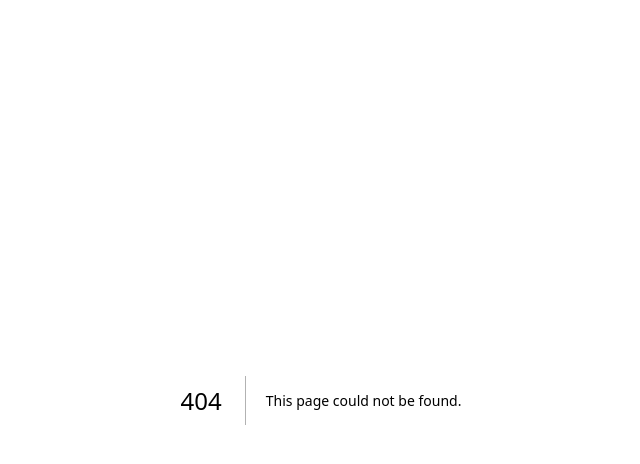
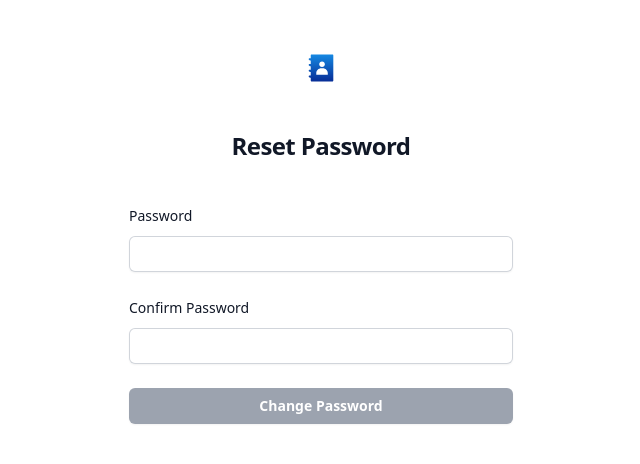
Before and after one commit to chisomije92/contact-manager, a Next.js app: page /forgot-password in a window 1280 px wide. Before the commit this address had no page. Shown: the top 464 px of the page, without its empty margins (319-959 px from the left). Built offline with nearby package versions, Linux system fonts and the light colour scheme.

Commit message:
set up ui layout for reset and forgot password

```diff
--- a/components/AuthForm/index.tsx
+++ b/components/AuthForm/index.tsx
@@ -5,7 +5,7 @@ import { useRouter } from "next/router";
 import { authenticateUser } from "@/utils/auth";
 import Image from "next/image";
 
-type errorType = {
+export type authErrorType = {
   email: string | null;
   password: string | null;
   name: string | null;
@@ -20,7 +20,7 @@ const AuthForm = () => {
     email: "",
     password: "",
   });
-  const [errors, setErrors] = useState<errorType>({
+  const [errors, setErrors] = useState<authErrorType>({
     email: null,
     password: null,
     name: null,
@@ -124,8 +124,9 @@ const AuthForm = () => {
           "http://localhost:8000/api/auth/register"
         );
       } catch (err: any) {
-        err.response.status === 409 &&
-          setAuthError("User exists already. Please sign in");
+        err.response.status === 409
+          ? setAuthError("User exists already. Please sign in")
+          : setAuthError("Error registering user. Please try again later.");
         console.log(err);
       }
     }
@@ -197,6 +198,16 @@ const AuthForm = () => {
           {errors.password !== "" && formData.password.length < 5 && (
             <span className="text-red-400">{errors.password}</span>
           )}
+          {showLogin && (
+            <div className="text-sm flex justify-end">
+              <Link
+                href="/reset-password"
+                className="font-semibold text-indigo-600 hover:text-indigo-500"
+              >
+                Forgot password?
+              </Link>
+            </div>
+          )}
           <div>
             <button
               disabled={!isFormValid}
--- /dev/null
+++ b/components/ForgotPassword/index.tsx
@@ -0,0 +1,135 @@
+import Link from "next/link";
+
+import React, { useEffect, useState } from "react";
+import Input from "../Input";
+import Image from "next/image";
+
+const ForgotPassword = () => {
+  const [errors, setErrors] = useState<{
+    password: string | null;
+    confirmPassword: string | null;
+  }>({
+    password: null,
+    confirmPassword: null,
+  });
+  const [isFormValid, setIsFormValid] = useState(false);
+  const [authError, setAuthError] = useState<string | null>(null);
+  const [formData, setFormData] = useState({
+    password: "",
+    confirmPassword: "",
+  });
+
+  // Check overall form validity and update isFormValid state
+  useEffect(() => {
+    const checkForFormValidity = (data: any) => {
+      return data.password.length >= 5 && data.confirmPassword.length >= 5;
+    };
+    setIsFormValid(
+      Object.values(errors).every((error) => {
+        return !error;
+      }) && checkForFormValidity(formData)
+    );
+  }, [formData, errors]);
+
+  useEffect(() => {
+    let timer: NodeJS.Timeout;
+    if (authError) timer = setTimeout(() => setAuthError(null), 5000);
+
+    return () => timer && clearTimeout(timer);
+  }, [authError]);
+
+  const handleInputChange = (e: React.ChangeEvent<HTMLInputElement>) => {
+    const { name, value } = e.target;
+    setFormData({ ...formData, [name]: value });
+  };
+
+  const handleInputBlur = (e: React.FocusEvent<HTMLInputElement, Element>) => {
+    const { name, value } = e.target;
+    let error = null;
+
+    // Validation logic
+    switch (name) {
+      case "password":
+        error =
+          value.length < 5 ? "Password must be at least 5 characters long" : "";
+        break;
+      case "confirmPassword":
+        error =
+          value.length < 5 ? "Password must be at least 5 characters long" : "";
+        break;
+      default:
+        break;
+    }
+
+    setErrors({ ...errors, [name]: error });
+  };
+
+  const handleSubmit = (e: React.FormEvent<HTMLFormElement>) => {
+    e.preventDefault();
+  };
+
+  return (
+    <div className="flex min-h-full flex-1 flex-col justify-center px-6 py-12 lg:px-8">
+      <div className="sm:mx-auto sm:w-full sm:max-w-sm">
+        <Image
+          src="/Contacts.svg"
+          width={50}
+          alt="Hux contact manager"
+          height={50}
+          className="mx-auto h-10 w-auto"
+        />
+        <h2 className="mt-10 text-center text-2xl font-bold leading-9 tracking-tight text-gray-900">
+          Reset Password
+        </h2>
+      </div>
+
+      <div className="mt-10 sm:mx-auto sm:w-full sm:max-w-sm">
+        <form className="space-y-6" onSubmit={handleSubmit}>
+          <Input
+            id="password"
+            name="password"
+            type="password"
+            labelText="Password"
+            value={formData.password}
+            onChange={handleInputChange}
+            onBlur={handleInputBlur}
+            className2="mt-2"
+            labelClassName="block text-sm font-medium leading-6 text-gray-900"
+            inputClassName="block w-full rounded-md border-0 py-1.5 text-gray-900 shadow-sm ring-1 ring-inset ring-gray-300 placeholder:text-gray-400 focus:ring-2 focus:ring-inset focus:ring-indigo-600 sm:text-sm sm:leading-6"
+          />
+          {errors.password !== "" && formData.password.length < 5 && (
+            <span className="text-red-400">{errors.password}</span>
+          )}
+          <Input
+            id="confirmPassword"
+            name="confirmPassword"
+            type="password"
+            labelText="Confirm Password"
+            value={formData.confirmPassword}
+            onChange={handleInputChange}
+            onBlur={handleInputBlur}
+            className2="mt-2"
+            labelClassName="block text-sm font-medium leading-6 text-gray-900"
+            inputClassName="block w-full rounded-md border-0 py-1.5 text-gray-900 shadow-sm ring-1 ring-inset ring-gray-300 placeholder:text-gray-400 focus:ring-2 focus:ring-inset focus:ring-indigo-600 sm:text-sm sm:leading-6"
+          />
+          {errors.confirmPassword !== "" &&
+            formData.confirmPassword.length < 5 && (
+              <span className="text-red-400">{errors.confirmPassword}</span>
+            )}
+          <div>
+            <button
+              disabled={!isFormValid}
+              type="submit"
+              className="flex disabled:bg-gray-400 disabled:cursor-not-allowed w-full justify-center rounded-md enabled:bg-indigo-600 px-3 py-1.5 text-sm font-semibold leading-6 text-white shadow-sm hover:bg-indigo-500 focus-visible:outline focus-visible:outline-2 focus-visible:outline-offset-2 focus-visible:outline-indigo-600"
+            >
+              Change Password
+            </button>
+          </div>
+          {authError && <span className="text-red-600">{authError}</span>}
+        </form>
+      </div>
+    </div>
+  );
+};
+
+export default ForgotPassword;
--- /dev/null
+++ b/components/ResetPassword/index.tsx
@@ -0,0 +1,65 @@
+import Image from "next/image";
+import React, { useState } from "react";
+import Input from "../Input";
+
+const ResetPassword = () => {
+  const [isFormValid, setIsFormValid] = useState(false);
+  const [authError, setAuthError] = useState<string | null>(null);
+  const [email, setEmail] = useState("");
+
+  const isValidEmail = (email: string) => {
+    const emailRegex = /^[^\s@]+@[^\s@]+\.[^\s@]+$/;
+    return emailRegex.test(email);
+  };
+
+  const handleInputChange = (e: React.ChangeEvent<HTMLInputElement>) => {
+    const { value } = e.target;
+    setEmail(value);
+  };
+
+  const handleClick = () => {
+    console.log(email);
+  };
+  return (
+    <section className="flex min-h-full flex-1 flex-col justify-center px-6 py-12 lg:px-8">
+      <div className="sm:mx-auto sm:w-full sm:max-w-sm">
+        <Image
+          src="/Contacts.svg"
+          width={50}
+          alt="Hux contact manager"
+          height={50}
+          className="mx-auto h-10 w-auto"
+        />
+        <h2 className="mt-10 text-center text-2xl font-bold leading-9 tracking-tight text-gray-900">
+          Reset Password
+        </h2>
+      </div>
+      <div className="mt-10 sm:mx-auto sm:w-full sm:max-w-sm">
+        <Input
+          id="email"
+          name="email"
+          type="email"
+          labelText="Email Address"
+          value={email}
+          onChange={handleInputChange}
+          className2="mt-2 mb-3"
+          labelClassName="block text-sm font-medium leading-6 text-gray-900"
+          inputClassName="block w-full rounded-md border-0 py-1.5 text-gray-900 shadow-sm ring-1 ring-inset ring-gray-300 placeholder:text-gray-400 focus:ring-2 focus:ring-inset focus:ring-indigo-600 sm:text-sm sm:leading-6"
+        />
+
+        <div>
+          <button
+            disabled={!isValidEmail(email)}
+            onClick={handleClick}
+            className="flex disabled:bg-gray-400 disabled:cursor-not-allowed w-full justify-center rounded-md enabled:bg-indigo-600 px-3 py-1.5 text-sm font-semibold leading-6 text-white shadow-sm hover:bg-indigo-500 focus-visible:outline focus-visible:outline-2 focus-visible:outline-offset-2 focus-visible:outline-indigo-600"
+          >
+            Proceed
+          </button>
+        </div>
+        {authError && <span className="text-red-600">{authError}</span>}
+      </div>
+    </section>
+  );
+};
+
+export default ResetPassword;
--- /dev/null
+++ b/pages/forgot-password/index.tsx
@@ -0,0 +1,8 @@
+import ForgotPassword from "@/components/ForgotPassword";
+import React from "react";
+
+const ForgotPasswordPage = () => {
+  return <ForgotPassword />;
+};
+
+export default ForgotPasswordPage;
--- /dev/null
+++ b/pages/reset-password/index.tsx
@@ -0,0 +1,8 @@
+import React from "react";
+import ResetPassword from "../../components/ResetPassword/index";
+
+const ResetPasswordPage = () => {
+  return <ResetPassword />;
+};
+
+export default ResetPasswordPage;
```
